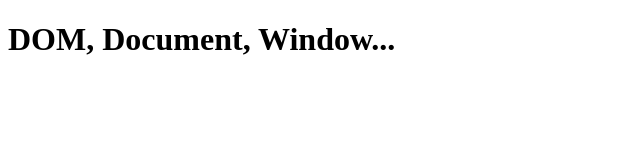
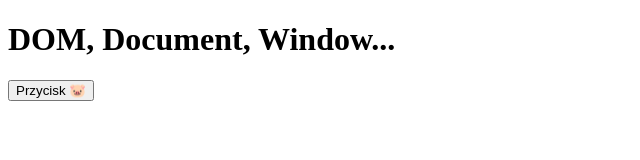
Before and after one commit to ZbigniewKulczynski1984/Project_23.9.22, a plain HTML site: page index.html in a window 1280 px wide. Shown: the whole page, without its empty margins (0-640 px from the left). Drawn offline with Linux system fonts and the light colour scheme.

Commit message:
innerHTML used

```diff
--- a/index.html
+++ b/index.html
@@ -14,6 +14,8 @@
 
     <h1>DOM, Document, Window...</h1>
 
+    <button>Przycisk 🐷</button>
+
 
 
 
```
Also changed, not shown: app.js (+8 -0 lines).
